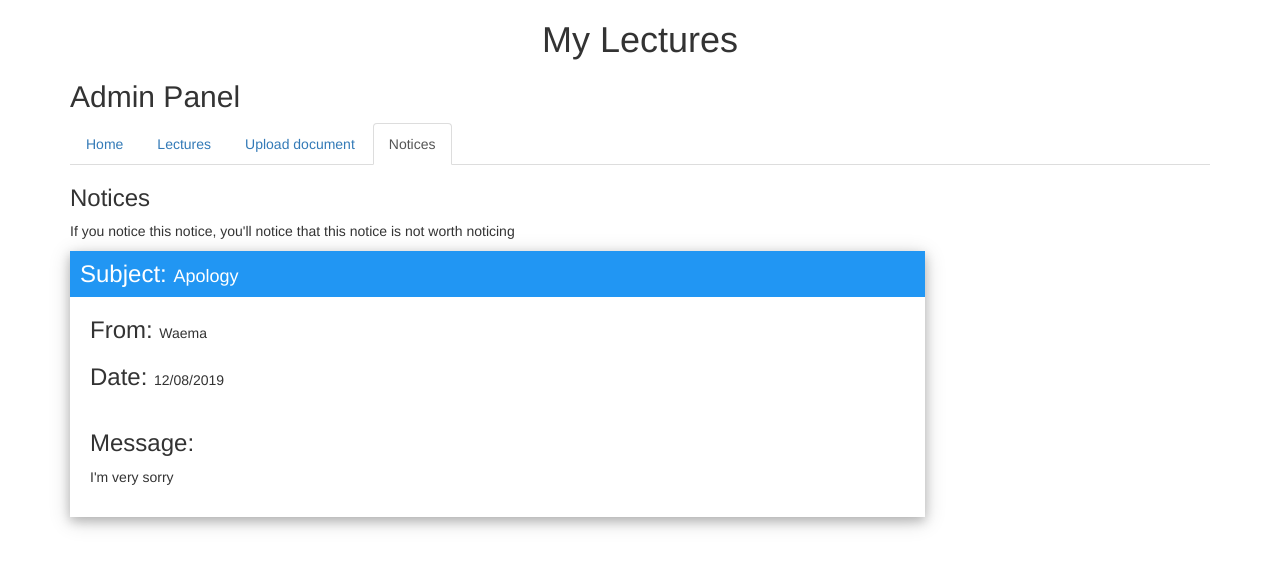
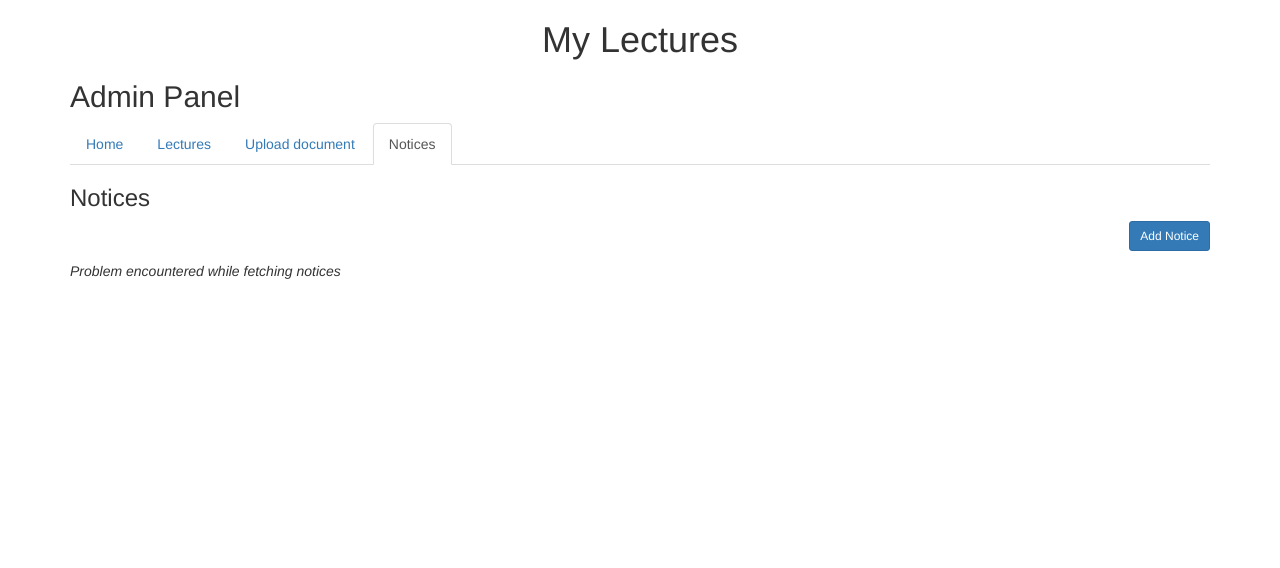
Before and after one commit to Olivertweesty/mylectures_backend, a Flask app: template templates/admin.html in a window 1280 px wide, after a click on "Notices". Shown: the top 568 px of the page. Run offline with Flask 2, Linux system fonts and the light colour scheme; the template is opened without the code that fills it, so the values that code supplies are empty; some libraries are stand-ins or nearby versions.

Commit message:
Intergration with the fron end midway

```diff
--- a/app.py
+++ b/app.py
@@ -133,6 +133,19 @@
     insertintotable(sql, data)
 
     return jsonify({"response": "Lessons Added Successfully", "code": 200})
+@app.route("/add_notices", methods=["POST"])
+def add_notices():
+    fromw = str(request.form.get("from"))
+    subject = str(request.form.get("subject"))
+    message = str(request.form.get("message"))
+    p_date = str(request.form.get("p_date"))
+
+    sql = "INSERT INTO notices(`fromw`,`message`,`date`,`subject`) VALUES(?,?,?,?)"
+    data = (fromw,message,p_date,subject)
+    insertintotable(sql,data)
+    return jsonify({"response":"Notice Added Successfully"})
+
+
 
 
 @app.route("/load_notes", methods=["POST", "GET"])
--- a/static/admin.js
+++ b/static/admin.js
@@ -27,7 +27,7 @@
     document.getElementById('lectures_table').style.display = "none";
     document.getElementById('lectures_tbody').innerHTML = "";
 
-    fetch('http://127.0.0.1:3000/load_lessons', {
+    fetch(window.location + 'load_lessons', {
         mode: 'no-cors'
     })
         .then(
@@ -78,34 +78,86 @@
     });
 }
 
-function add_notice() {
+function load_notices() {
+    fetch(window.location + 'load_notices', {
+        mode: 'no-cors'
+    })
+        .then(
+            function (response) {
+                if (response.status !== 200) {
+                    console.log('Looks like there was a problem fetching notices. Status Code: ' + response.status);
 
+                    document.getElementById('notices_fetching_status').innerHTML = "<i>Problem encountered while fetching notices</i>";
+                    return;
+                }
+
+                // Examine the text in the response
+                response.json().then(function (data) {
+                    console.log(data);
+                    if (data.length == 0) {
+                        document.getElementById('notices_fetching_status').innerHTML = "<i> No notices found</i>";
+                    } else {
+                        document.getElementById('notices_fetching_status').innerHTML = "";
+
+                        data.forEach(notice => {
+                            populate_notices(notice.date, notice.from, notice.message, notice.subject);
+                        });
+                    }
+                });
+            }
+        )
+        .catch(function (err) {
+            console.log('Fetch Error :-S', err);
+        });
+}
+
+
+function populate_notices(date, from, message, subject) {
     let display = document.getElementById("notice_display");
-
-    let notice_from = "Waema";
-    let notice_subject = "Apology";
-    let notice_date = "12/08/2019";
-    let notice_message = "I'm very sorry";
 
     let card = `
         <div>
-            <div class="w3-card-4" style="width:75%;">
+            <div class="w3-card-4" style="width:45%;">
                 <header class="w3-container w3-blue" style="padding: 10px;">
                     <h3 style="display: inline;">Subject: </h3>
-                    <h4 style="display: inline;">${notice_subject}</h4>
+                    <h4 style="display: inline;">${subject}</h4>
                 </header>
 
                 <div class="w3-container" style="padding: 20px;">
-                    <h3 style="display: inline;">From: </h3> ${notice_from} <br><br>
-                    <h3 style="display: inline;">Date: </h3> ${notice_date} <br><br>
+                    <h3 style="display: inline;">From: </h3> ${from} <br><br>
+                    <h3 style="display: inline;">Date: </h3> ${date} <br><br>
 
                     <h3>Message:</h3>
-                    <p>${notice_message}</p>
+                    <p>${message}</p>
                 </div>
             </div>
-        </div>
+        </div> <br><br>
     `;
 
     display.innerHTML += card;
 }
-add_notice();
+
+
+function add_notice_modal() {
+    let modal_header = document.getElementById('modal_header');
+    let modal_body = document.getElementById('modal_body');
+
+    modal_header.innerHTML = "Add Notice";
+    modal_body.innerHTML = document.getElementById('add_notice_form').innerHTML;
+}
+
+function submit_notice(event) {
+    event.preventDefault()
+    let notice_form = document.getElementById("notice_form");
+
+    fetch(window.location + "add_notices", {
+        method: 'POST',
+        body: new FormData(notice_form)
+    })
+    .then(function (data) {
+        console.log('Request succeeded with JSON response: ', data);
+    })
+    .catch(function (error) {
+        console.log('Request failed', error);
+    });
+}
--- a/templates/admin.html
+++ b/templates/admin.html
@@ -6,7 +6,7 @@
     <meta name="viewport" content="width=device-width, initial-scale=1.0">
     <meta http-equiv="X-UA-Compatible" content="ie=edge">
 
-    <link rel="stylesheet" href="https://www.w3schools.com/w3css/4/w3.css">
+    <link rel="stylesheet" href="/static/w3.css">
     <link rel="stylesheet" href="https://maxcdn.bootstrapcdn.com/bootstrap/3.4.0/css/bootstrap.min.css">
     <script src="https://ajax.googleapis.com/ajax/libs/jquery/3.4.1/jquery.min.js"></script>
     <script src="https://maxcdn.bootstrapcdn.com/bootstrap/3.4.0/js/bootstrap.min.js"></script>
@@ -27,7 +27,7 @@
             <li class="active"><a data-toggle="tab" href="#home">Home</a></li>
             <li onclick="fetch_lectures()"><a data-toggle="tab" href="#menu1">Lectures</a></li>
             <li><a data-toggle="tab" href="#menu2">Upload document</a></li>
-            <li><a data-toggle="tab" href="#menu3">Notices</a></li>
+            <li onclick="load_notices()"><a data-toggle="tab" href="#menu3">Notices</a></li>
         </ul>
 
         <div class="tab-content">
@@ -82,7 +82,12 @@
             <!--MENU 3-->
             <div id="menu3" class="tab-pane fade">
                 <h3>Notices</h3>
-                <p>If you notice this notice, you'll notice that this notice is not worth noticing</p>
+
+                <button class="btn btn-primary btn-sm" style="float: right;" data-toggle="modal" data-target="#myModal"
+                    onclick="add_notice_modal()">Add Notice</button>
+                <br><br>
+
+                <div id="notices_fetching_status"></div>
 
                 <div id="notice_display"></div>
             </div>
@@ -110,6 +115,34 @@
         </div>
     </div>
 
+    <!--Add Notice Form-->
+    <div id="add_notice_form" style="display: none;">
+        <form id="notice_form">
+            <div class="form-group">
+                <label for="email">From:</label>
+                <input name="from" type="text" class="form-control" placeholder="From:">
+            </div>
+
+            <div class="form-group">
+                <label for="email">Date:</label>
+                <input name="p_date" type="date" class="form-control" id="email" placeholder="Enter email" name="email">
+            </div>
+
+            <div class="form-group">
+                <label for="email">Subject:</label>
+                <input name="subject" type="text" class="form-control" placeholder="Enter subject here">
+            </div>
+
+            <div class="form-group">
+                <label for="email">Message:</label>
+                <input name="message" type="text" class="form-control" placeholder="Enter message here">
+            </div>
+
+            <button type="submit" class="btn btn-default" onclick="submit_notice(event)">Submit</button>
+        </form>
+    </div>
+
+    <!--Add Lecture Form-->
     <div id="add_lecture_form" style="display: none;">
         <form action="">
             <div class="form-group">
@@ -214,6 +247,6 @@
 
 </body>
 
-<script src="static/admin.js"></script>
+<script src="/static/admin.js"></script>
 
 </html>
```
Also changed, not shown: mylectures.db, static/w3.css (added).
